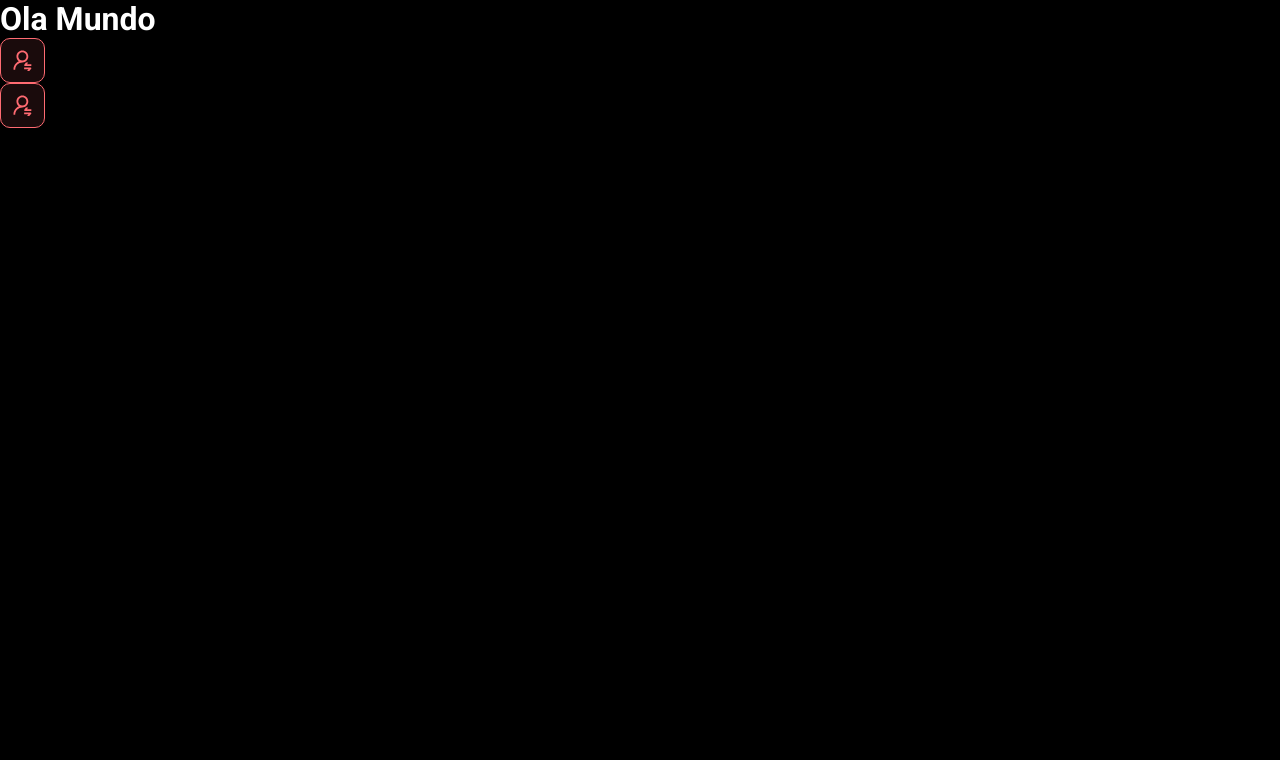
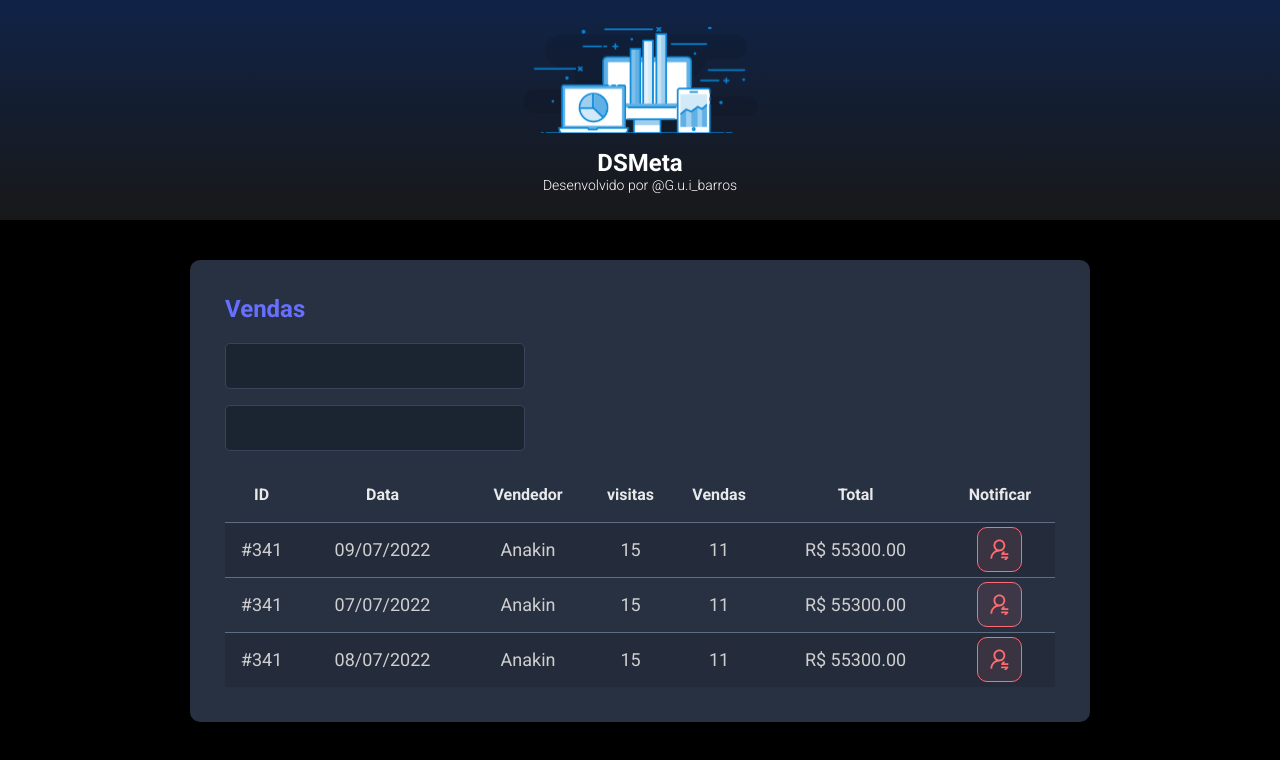
Before and after one commit to guilhermeFrBarros/dsmeta, a React (Vite) app in the folder frontend/: page / in a window 1280 px wide. Shown: the top 760 px of the page. Built offline with nearby package versions, Linux system fonts and the light colour scheme.

Commit message:
other components

```diff
--- a/frontend/src/App.tsx
+++ b/frontend/src/App.tsx
@@ -1,12 +1,17 @@
-import NotificationButton from "./components/NotificationButton"
-
+import Header from "./components/Header"
+import SalesCard from "./components/SalesCard"
 
 function App() {
   return(
     <>
-      <h1>Ola Mundo</h1>
-      <NotificationButton/>
-      <NotificationButton/>
+      <Header />
+      <main>
+        <section id="sales">
+          <div className="dsmeta-container">
+            <SalesCard />
+          </div>
+        </section>
+      </main>
     </>
   )
 }
--- /dev/null
+++ b/frontend/src/components/Header/index.tsx
@@ -0,0 +1,21 @@
+import logo from '../../assets/img/logo2.svg';
+
+import './styles.css';
+
+const Header = () => {
+    return (
+        <header>
+            <div className="dsmeta-logo-container">
+                <img src={logo} alt="DSMeta" />
+                <h1>DSMeta</h1>
+                <p>
+                    Desenvolvido por
+                    <a href="https://www.instagram.com/g.u.i_barros/"> @G.u.i_barros</a>
+                </p>
+            </div>
+        </header>
+    )
+}
+
+
+export default Header;
--- /dev/null
+++ b/frontend/src/components/Header/styles.css
@@ -0,0 +1,27 @@
+header {
+    background: linear-gradient(180deg, #102347 0%, #181818 100%);
+    height: 220px;
+    display: flex;
+    align-items: center;
+    justify-content: center;
+  }
+
+  .dsmeta-logo-container {
+    display: flex;
+    flex-direction: column;
+    align-items: center;
+  }
+
+  .dsmeta-logo-container img {
+    width: 235px;
+  }
+
+  .dsmeta-logo-container h1 {
+    margin-top: 15px;
+    font-size: 24px;
+  }
+
+  .dsmeta-logo-container p {
+    font-size: 14px;
+    font-weight: 300;
+  }
--- /dev/null
+++ b/frontend/src/components/SalesCard/index.tsx
@@ -0,0 +1,79 @@
+import NotificationButton from '../NotificationButton';
+import './styles.css';
+
+function SalesCard() {
+    return (
+        <>
+            <div className="dsmeta-card">
+                <h2 className="dsmeta-sales-title">Vendas</h2>
+                <div>
+                    <div className="dsmeta-form-control-container">
+                        <input className="dsmeta-form-control" type="text" />
+                    </div>
+                    <div className="dsmeta-form-control-container">
+                        <input className="dsmeta-form-control" type="text" />
+                    </div>
+                </div>
+
+                <div>
+                    <table className="dsmeta-sales-table">
+                        <thead>
+                            <tr>
+                                <th className="show992">ID</th>
+                                <th className="show576">Data</th>
+                                <th>Vendedor</th>
+                                <th className="show992">visitas</th>
+                                <th className="show992">Vendas</th>
+                                <th>Total</th>
+                                <th>Notificar</th>
+                            </tr>
+                        </thead>
+                        <tbody>
+                            <tr>
+                                <td className="show992">#341</td>
+                                <td className="show576">09/07/2022</td>
+                                <td>Anakin</td>
+                                <td className="show992">15</td>
+                                <td className="show992">11</td>
+                                <td>R$ 55300.00</td>
+                                <td>
+                                    <div className="dsmeta-red-btn-container">
+                                        <NotificationButton/>
+                                    </div>
+                                </td>
+                            </tr>
+                            <tr>
+                                <td className="show992">#341</td>
+                                <td className="show576">07/07/2022</td>
+                                <td>Anakin</td>
+                                <td className="show992">15</td>
+                                <td className="show992">11</td>
+                                <td>R$ 55300.00</td>
+                                <td>
+                                    <div className="dsmeta-red-btn-container">
+                                        <NotificationButton/>
+                                    </div>
+                                </td>
+                            </tr>
+                            <tr>
+                                <td className="show992">#341</td>
+                                <td className="show576">08/07/2022</td>
+                                <td>Anakin</td>
+                                <td className="show992">15</td>
+                                <td className="show992">11</td>
+                                <td>R$ 55300.00</td>
+                                <td>
+                                    <div className="dsmeta-red-btn-container">
+                                        <NotificationButton/>
+                                    </div>
+                                </td>
+                            </tr>
+                        </tbody>
+                    </table>
+                </div>
+            </div>
+        </>
+    )
+}
+
+export default SalesCard;
--- /dev/null
+++ b/frontend/src/components/SalesCard/styles.css
@@ -0,0 +1,97 @@
+.dsmeta-card {
+    background-color: #283142;
+    border-radius: 10px;
+    padding: 30px 10px;
+}
+
+.dsmeta-sales-title {
+    color: #676fff;
+    font-size: 24px;
+    margin-bottom: 20px;
+}
+
+.dsmeta-form-control-container {
+    margin-bottom: 16px;
+    max-width: 300px;
+}
+
+.dsmeta-form-control {
+    width: 100%;
+    height: 46px;
+    background-color: #1b2531;
+    border: 1px solid #384459;
+    border-radius: 5px;
+    color: #9aaabe;
+    padding: 0 20px;
+    font-size: 18px;
+}
+
+.dsmeta-sales-table {
+    width: 100%;
+    border-spacing: 0; /*sever para definir o espaçamento entre as bordas da tabela*/
+    border-collapse: collapse; /* se for collapse, não tem espaço | tem de ser separate*/
+}
+
+.dsmeta-sales-table thead {
+    height: 55px;
+    font-size: 16px;
+    color: #e9e9e9;
+    font-weight: 700;
+}
+
+.dsmeta-sales-table tbody {
+    font-size: 14px;
+    font-weight: 400;
+    color: #cfcfcf;
+    text-align: center;
+}
+
+.dsmeta-sales-table tbody tr {
+    height: 74px;
+    border-top: 1px solid #5f6e82;
+}
+
+.dsmeta-sales-table tbody tr:hover>td {
+    background-color: #384459;
+}
+
+.dsmeta-sales-table tbody tr:nth-child(odd) {
+    background-color: #242c3b;
+}
+
+.dsmeta-red-btn-container {
+    display: flex;
+    justify-content: center;
+}
+
+.show576 {
+    display: none;
+}
+
+.show992 {
+    display: none;
+}
+
+@media (min-width: 576px) {
+    .show576 {
+        display: table-cell;
+    }
+
+    .dsmeta-card {
+        padding: 35px;
+    }
+
+    .dsmeta-sales-table tbody tr {
+        height: 55px;
+    }
+
+    .dsmeta-sales-table tbody {
+        font-size: 18px;
+    }
+}
+
+@media (min-width: 992px) {
+    .show992 {
+        display: table-cell;
+    }
+}
--- a/frontend/src/index.css
+++ b/frontend/src/index.css
@@ -20,40 +20,6 @@
   text-decoration: none;
 }
 
-header {
-  background: linear-gradient(180deg, #102347 0%, #181818 100%);
-  height: 220px;
-  display: flex;
-  align-items: center;
-  justify-content: center;
-}
-
-.dsmeta-logo-container {
-  display: flex;
-  flex-direction: column;
-  align-items: center;
-}
-
-.dsmeta-logo-container img {
-  width: 235px;
-}
-
-.dsmeta-logo-container h1 {
-  margin-top: 15px;
-  font-size: 24px;
-}
-
-.dsmeta-logo-container p {
-  font-size: 14px;
-  font-weight: 300;
-}
-
-.dsmeta-card {
-  background-color: #283142;
-  border-radius: 10px;
-  padding: 30px 10px;
-}
-
 .dsmeta-container {
   width: 100%;
   max-width: 900px;
@@ -63,111 +29,3 @@
 #sales {
   padding: 40px 10px;
 }
-
-.dsmeta-sales-title {
-  color: #676fff;
-  font-size: 24px;
-  margin-bottom: 20px;
-}
-
-.dsmeta-form-control-container {
-  margin-bottom: 16px;
-  max-width: 300px;
-}
-
-.dsmeta-form-control {
-  width: 100%;
-  height: 46px;
-  background-color: #1b2531;
-  border: 1px solid #384459;
-  border-radius: 5px;
-  color: #9aaabe;
-  padding: 0 20px;
-  font-size: 18px;
-}
-
-.dsmeta-sales-table {
-  width: 100%;
-  border-spacing: 0;
-  border-collapse: collapse;
-}
-
-.dsmeta-sales-table thead {
-  height: 55px;
-  font-size: 16px;
-  color: #e9e9e9;
-  font-weight: 700;
-}
-
-.dsmeta-sales-table tbody {
-  font-size: 14px;
-  font-weight: 400;
-  color: #cfcfcf;
-  text-align: center;
-}
-
-.dsmeta-sales-table tbody tr {
-  height: 74px;
-  border-top: 1px solid #5f6e82;
-}
-
-.dsmeta-sales-table tbody tr:hover > td {
-  background-color: #384459;
-}
-
-.dsmeta-sales-table tbody tr:nth-child(odd) {
-  background-color: #242c3b;
-}
-
-.dsmeta-red-btn-container {
-    display: flex;
-    justify-content: center;
-}
-
-.dsmeta-red-btn {
-  height: 45px;
-  width: 45px;
-  background: rgba(255, 107, 114, 0.1);
-  border: 1px solid #ff6b72;
-  border-radius: 10px;
-  display: flex;
-  align-items: center;
-  justify-content: center;
-  cursor: pointer;
-}
-
-.dsmeta-red-btn img {
-    width: 19px;
-}
-
-.show576 {
-    display: none;
-}
-
-.show992 {
-    display: none;
-}
-
-@media (min-width: 576px) {
-    .show576 {
-        display: table-cell;
-    }
-
-    .dsmeta-card {
-        padding: 35px;
-    }
-
-    .dsmeta-sales-table tbody tr {
-        height: 55px;
-    }
-
-    .dsmeta-sales-table tbody {
-        font-size: 18px;
-    }
-}
-
-@media (min-width: 992px) {
-    .show992 {
-        display: table-cell;
-    }
-}
```
Also changed, not shown: frontend/src/assets/img/logo.svg (added), frontend/src/assets/img/logo2.svg (added).
